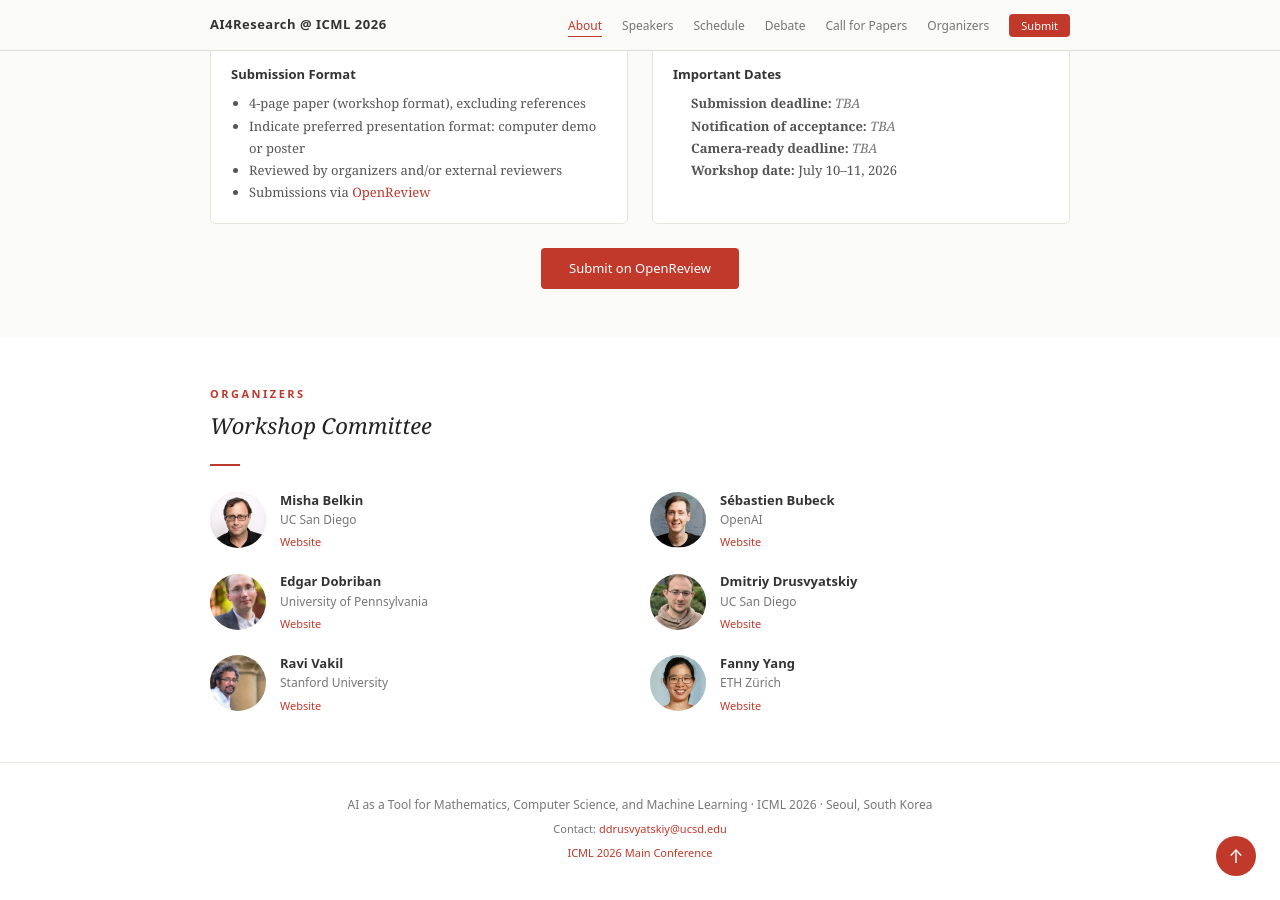
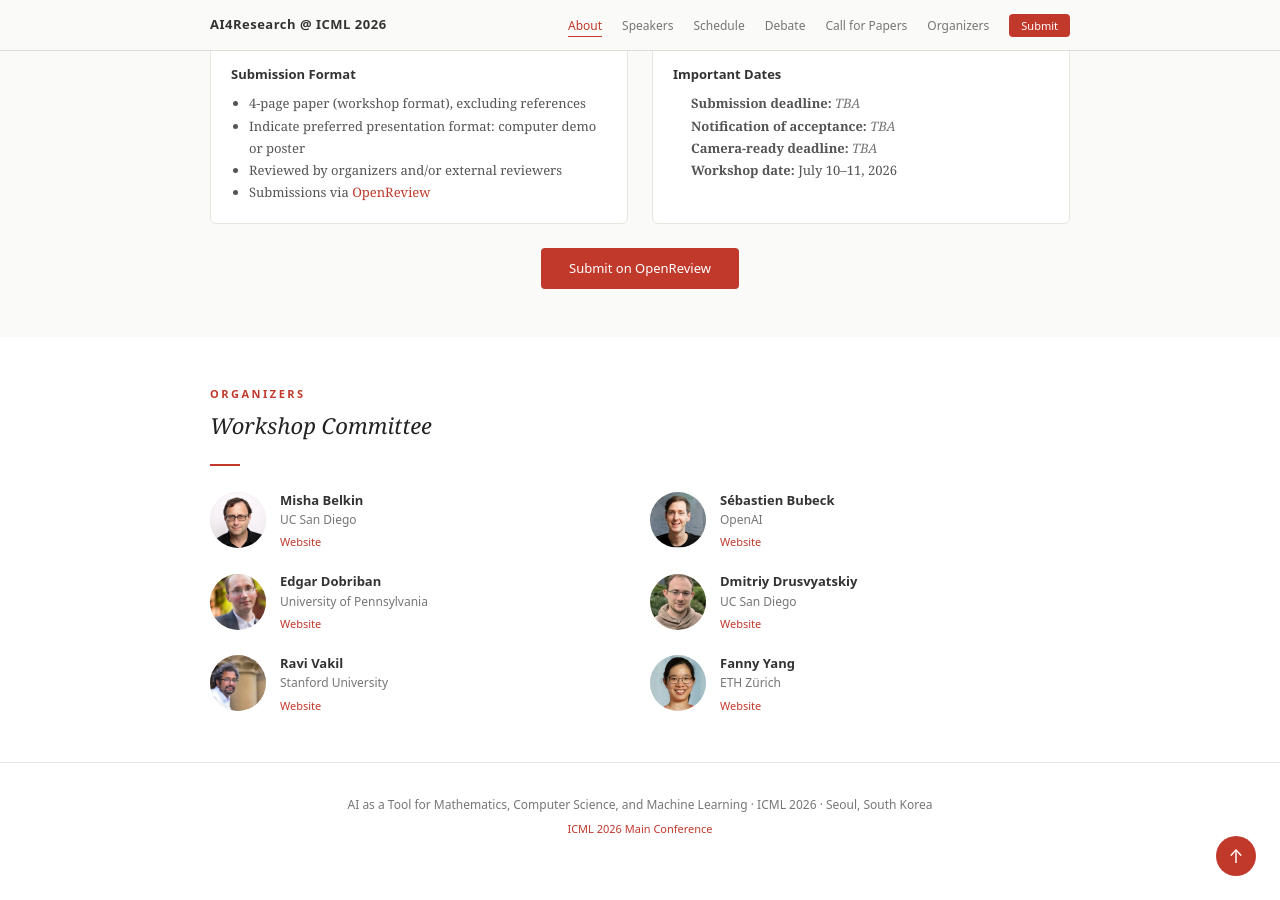
Before and after one commit to ai4research-icml-workshop/ai4research-icml-workshop.github.io, a Jekyll site: the page built from index.html, in a window 1280 px wide and 900 px high, scrolled down 3500 px. Built offline with Jekyll 4.4.1, drawn with Linux system fonts in a browser that asks for light colours; after the commit the page ends 4376 px from its top, so only the background shows below that.

Commit message:
fix: center Dobriban/Vakil photo crops, remove contact email from footer

```diff
--- a/_data/organizers.yml
+++ b/_data/organizers.yml
@@ -13,6 +13,7 @@
 - name: Edgar Dobriban
   affiliation: "University of Pennsylvania"
   photo: /assets/img/organizers/dobriban.jpg
+  photo_position: "center 20%"
   website: "https://statistics.wharton.upenn.edu/profile/dobriban/"
   scholar: ""
 
@@ -25,6 +26,7 @@
 - name: Ravi Vakil
   affiliation: "Stanford University"
   photo: /assets/img/organizers/vakil.jpg
+  photo_position: "center 25%"
   website: "https://math.stanford.edu/~vakil/"
   scholar: ""
 
--- a/_includes/footer.html
+++ b/_includes/footer.html
@@ -1,5 +1,4 @@
 <footer class="site-footer">
   <p>AI as a Tool for Mathematics, Computer Science, and Machine Learning · ICML 2026 · Seoul, South Korea</p>
-  <p class="footer-contact">Contact: <a href="mailto:ddrusvyatskiy@ucsd.edu">ddrusvyatskiy@ucsd.edu</a></p>
   <p class="footer-icml"><a href="https://icml.cc/Conferences/2026" target="_blank" rel="noopener">ICML 2026 Main Conference</a></p>
 </footer>
--- a/_includes/organizers.html
+++ b/_includes/organizers.html
@@ -11,6 +11,7 @@
           src="{{ org.photo | relative_url }}"
           alt="Photo of {{ org.name }}"
           loading="lazy"
+          {% if org.photo_position %}style="object-position: {{ org.photo_position }}"{% endif %}
         >
         <div class="organizer-info">
           <div class="organizer-name">{{ org.name }}</div>
```
